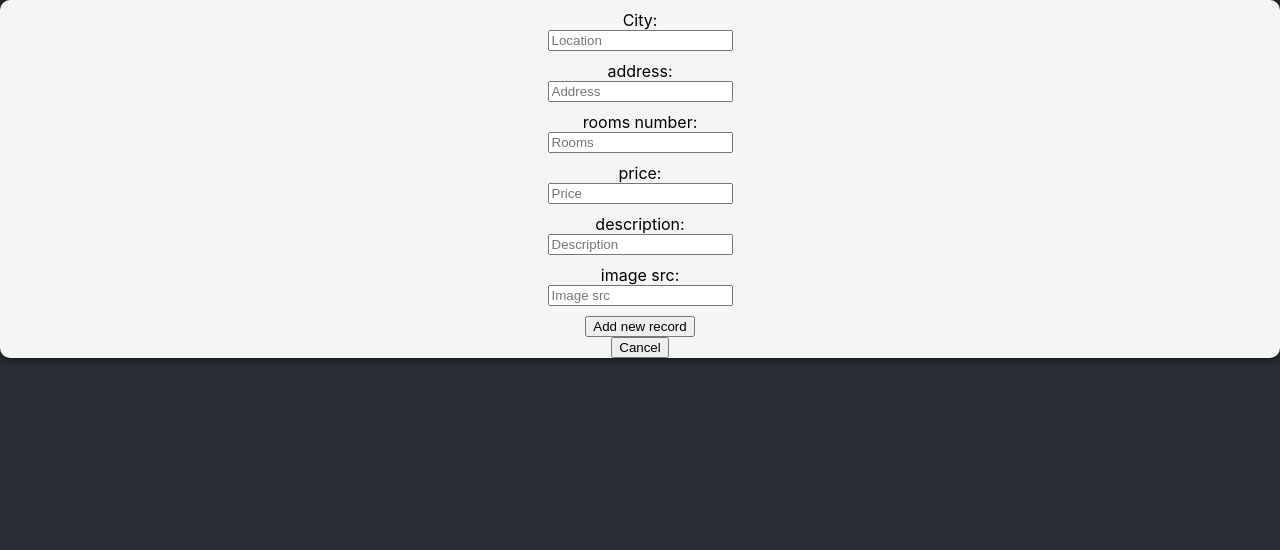
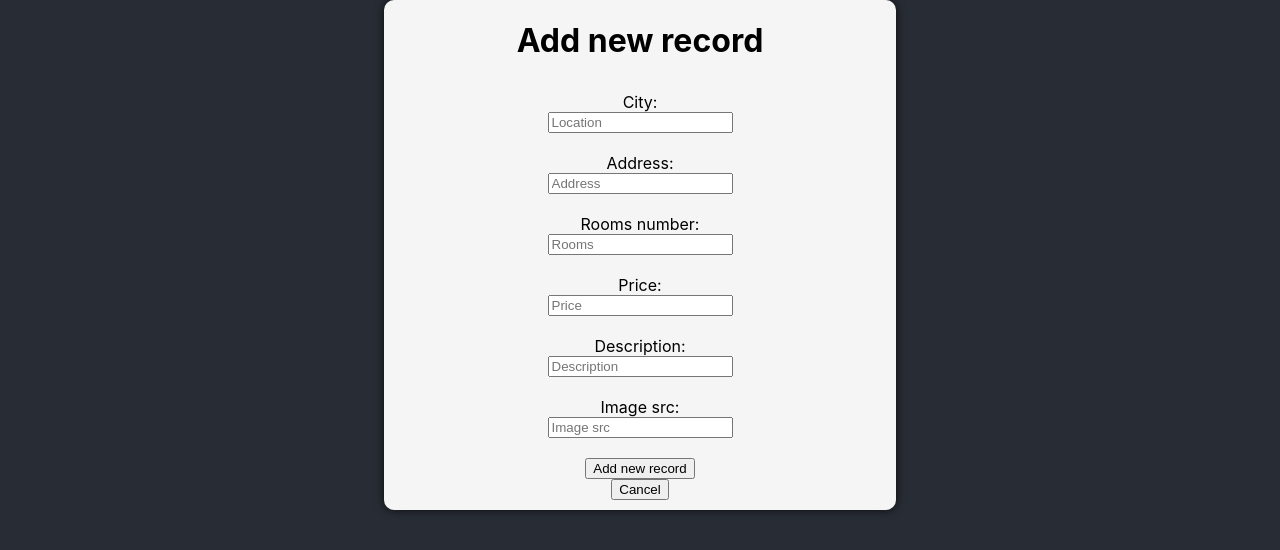
Before and after one commit to serwus701/Piw_o, a React (Create React App) app in the folder Lab3/rental-app/: page /addNew in a window 1280 px wide. Shown: the top 550 px of the page. Built offline with nearby package versions, Linux system fonts and the light colour scheme.

Commit message:
filter bugfix

```diff
--- a/Lab3/rental-app/src/App.js
+++ b/Lab3/rental-app/src/App.js
@@ -1,5 +1,5 @@
 import './App.css';
-import React, { useState, useEffect } from 'react';
+import React, { useEffect } from 'react';
 import {
   BrowserRouter as Router,
   Routes,
--- a/Lab3/rental-app/src/components/AddNew.css
+++ b/Lab3/rental-app/src/components/AddNew.css
@@ -1,5 +1,5 @@
 .record-input-box {
-    width: 100%;
+    width: 40%;
     height: 100%;
     display: flex;
     flex-direction: column;
@@ -8,6 +8,8 @@
     background-color: #f5f5f5;
     border-radius: 10px;
     box-shadow: 0px 0px 10px 0px rgba(0, 0, 0, 0.75);
+    Margin-left: auto;
+    Margin-right: auto;
 }
 
 .record-input-box>div {
@@ -18,5 +20,6 @@
     justify-content: space-evenly;
     align-items: center;
     margin-top: 10px;
+    margin-bottom: 10px;
 
 }
--- a/Lab3/rental-app/src/components/Navigation/AddNew.js
+++ b/Lab3/rental-app/src/components/Navigation/AddNew.js
@@ -18,7 +18,7 @@ export default function AddNew({ handler }) {
         }
 
         const newProperty = {
-            city: city,
+            location: city,
             address: address,
             rooms: rooms,
             price: price,
@@ -33,6 +33,7 @@ export default function AddNew({ handler }) {
 
     return (
         <div className='record-input-box'>
+            <h1>Add new record</h1>
             <div>
                 City:
                 <input type="text" placeholder="Location"
@@ -41,35 +42,35 @@ export default function AddNew({ handler }) {
                     } />
             </div>
             <div>
-                address:
+                Address:
                 <input type="text" placeholder="Address"
                     onChange={
                         event => setAddress(event.target.value)
                     } />
             </div>
             <div>
-                rooms number:
+                Rooms number:
                 <input type="number" placeholder="Rooms"
                     onChange={
                         event => setRooms(event.target.value)
                     } />
             </div>
             <div>
-                price:
+                Price:
                 <input type="number" placeholder="Price"
                     onChange={
                         event => setPrice(event.target.value)
                     } />
             </div>
             <div>
-                description:
+                Description:
                 <input type="text" placeholder="Description"
                     onChange={
                         event => setDescription(event.target.value)
                     } />
             </div>
             <div>
-                image src:
+                Image src:
                 <input type="text" placeholder="Image src"
                     onChange={
                         event => setImage(event.target.value)
```
